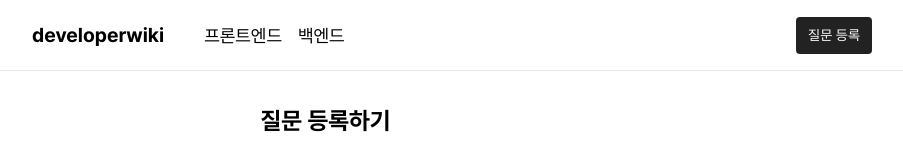
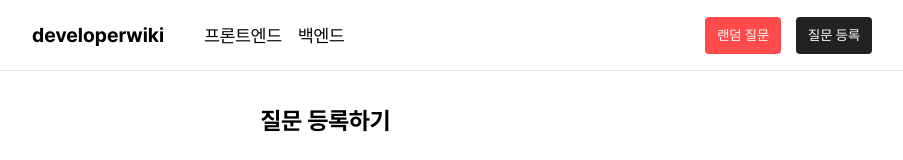
Before and after one commit to Developer-Wikis/FE, a Next.js app: page /question/create in a window 1280 px wide. Shown: the top 160 px of the page, without its empty margins (188-1091 px from the left). Built offline with nearby package versions, Linux system fonts and the light colour scheme; no server answers.

Commit message:
feat: Header 랜덤 질문 링크 추가

```diff
--- a/src/components/common/Header/index.tsx
+++ b/src/components/common/Header/index.tsx
@@ -43,9 +43,14 @@ const Header = () => {
             />
           </CategoryList>
         </LeftArea>
-        <Link size="sm" linkType="black" href="/question/create">
-          질문 등록
-        </Link>
+        <RightArea>
+          <Link size="sm" linkType="red" href="/random/create">
+            랜덤 질문
+          </Link>
+          <Link size="sm" linkType="black" href="/question/create">
+            질문 등록
+          </Link>
+        </RightArea>
       </HeaderContent>
     </StyledHeader>
   );
@@ -77,3 +82,8 @@ const CategoryList = styled.ul`
 const Logo = styled.h1`
   font-size: 20px;
 `;
+
+const RightArea = styled.div`
+  display: flex;
+  gap: 15px;
+`;
```
